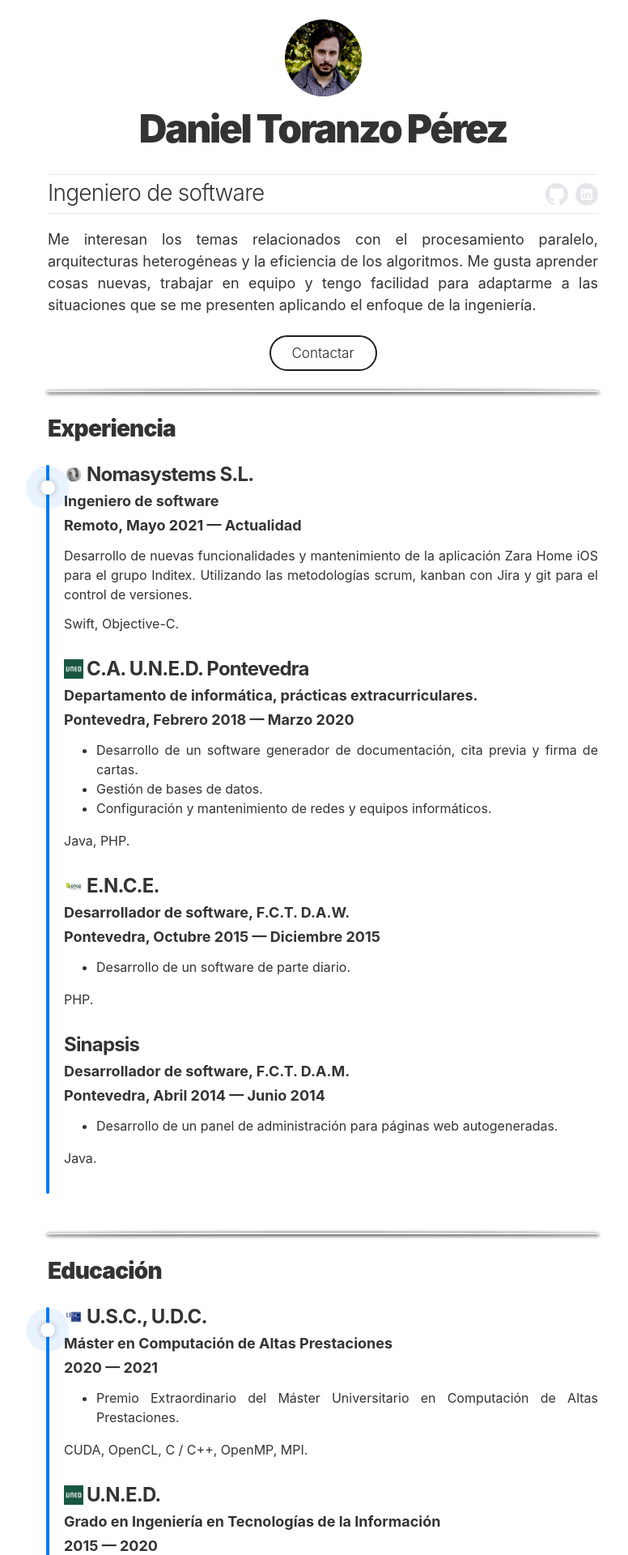
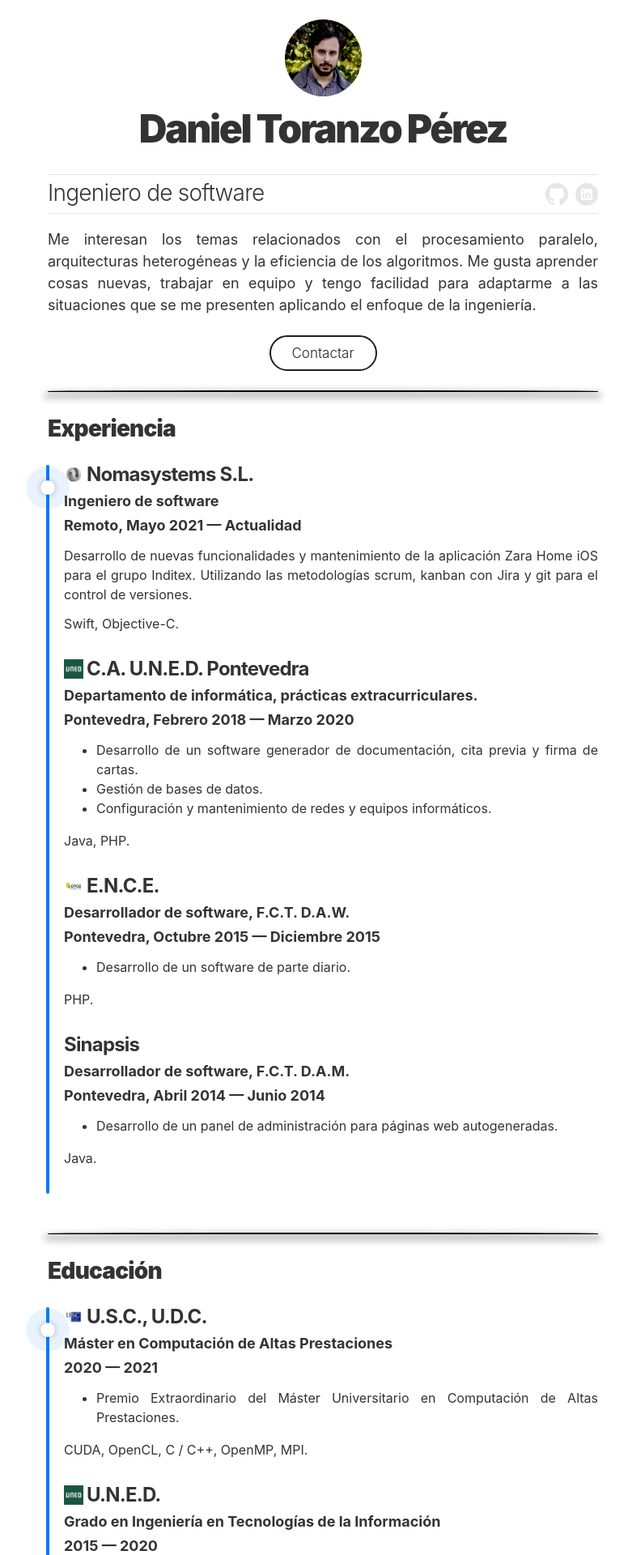
Before and after one commit to obocat/daniel_toranzo_perez, a Jekyll site: the page built from index.html, in a window 1280 px wide. Shown: the top 1920 px of the page at 81% size, without its empty margins (241-1017 px from the left). Built offline with Jekyll 4.4.1, drawn with Linux system fonts in a browser that asks for light colours.

Commit message:
feat: section separator minimal style change

```diff
--- a/_sass/_base.scss
+++ b/_sass/_base.scss
@@ -14,9 +14,6 @@
   body, a {
     color: $white;
   }
-  .section-separator {
-    background: #1E1E1E;
-  }
 }
 
 @media (prefers-color-scheme: light) {
@@ -25,9 +22,6 @@
   }
   body, a {
     color: $black;
-  }
-  .section-separator {
-    background: #FAFAFA;
   }
 }
 /*------*/
@@ -71,5 +65,7 @@ body{
   height: 2px;
   border-top-left-radius: calc(100% * 2);
   border-top-right-radius: calc(100% * 2);
-  box-shadow: 0px 1px 4px 1px;
+  background: black;
+  -webkit-box-shadow: 0px 4px 8px 4px rgba(0,0,0,0.25);
+  box-shadow: 0px 4px 8px 4px rgba(0,0,0,0.25);
 }
```
